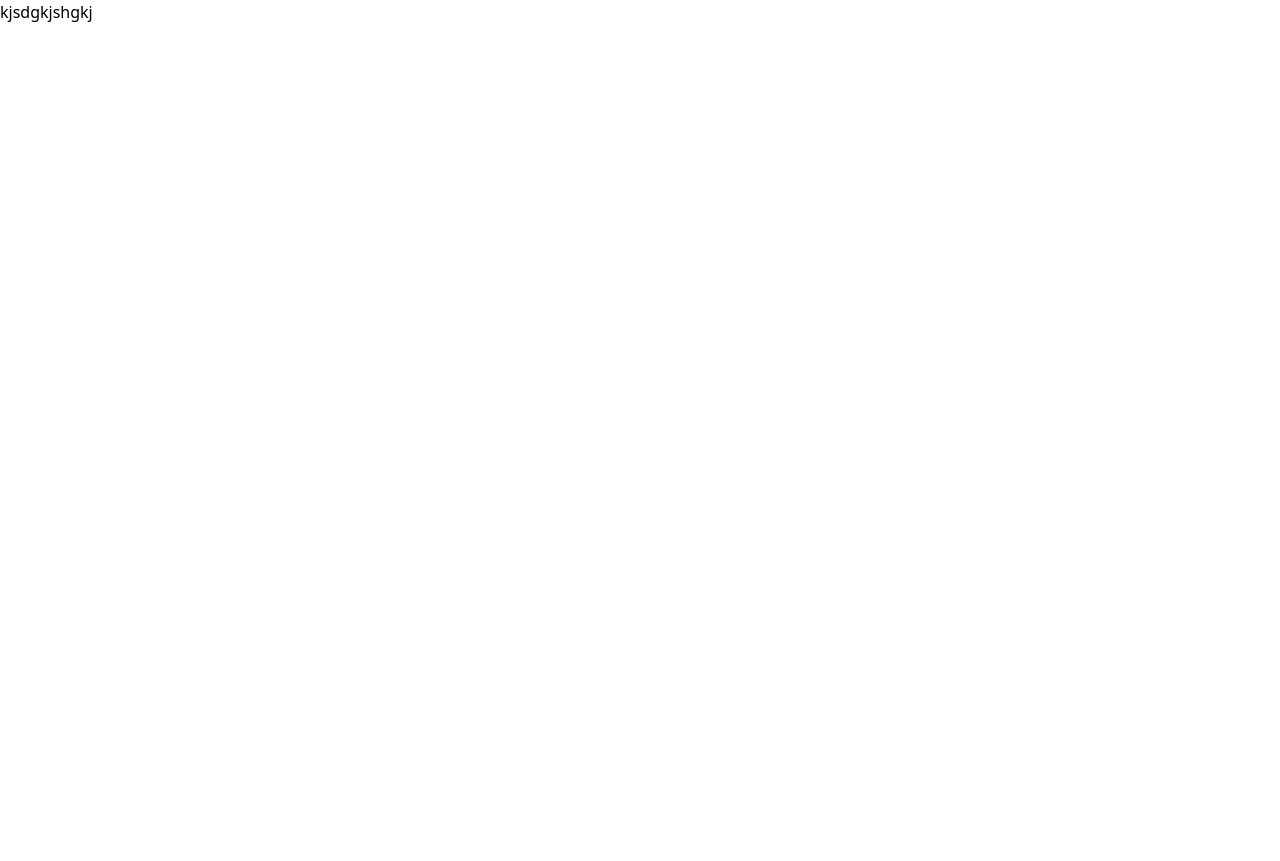
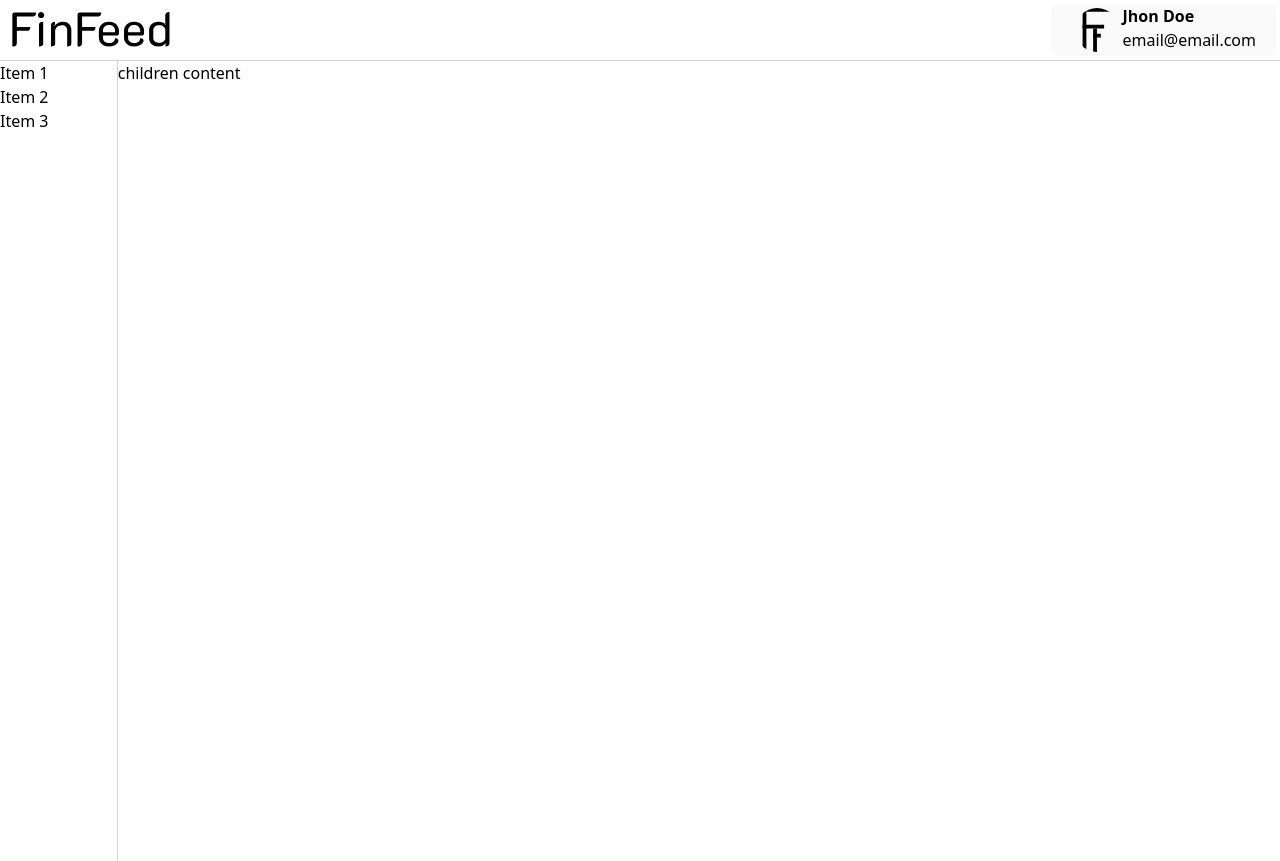
Before and after one commit to ernestocisnero/FinFeed, a React (Vite) app: page / in a window 1280 px wide. Before the commit the page ends 800 px from the top, so only its background shows below. Built offline with nearby package versions, Linux system fonts and the light colour scheme.

Commit message:
Add styling to navbar

```diff
--- a/src/App.css
+++ /dev/null
@@ -1,5 +0,0 @@
-
-#root {
-  max-width: 100vw;
-  max-height: 100vh;
-}
--- a/src/App.tsx
+++ b/src/App.tsx
@@ -1,4 +1,3 @@
-import './App.css'
 import { MainLayout } from './components'
 
 function App() {
@@ -8,7 +7,7 @@ function App() {
     <div className="App">
 
       <MainLayout>
-        <div>kjsdgkjshgkj</div>
+        <div>children content</div>
       </MainLayout>
     </div>
   )
--- a/src/components/MainLayout.tsx
+++ b/src/components/MainLayout.tsx
@@ -1,3 +1,4 @@
+import { UserProfile } from "./UserProfile"
 
 
 type MainLayoutPropType = {
@@ -6,7 +7,26 @@ type MainLayoutPropType = {
 export const MainLayout = ({ children }: MainLayoutPropType) => {
     return (
         <div>
-            { children }
+            <nav className="flex justify-between min-w-[100%] h-fit border-b-[1px] border-slate-300">
+                <div className="w-fit p-3">
+                    <img src="FinFeed.svg" alt="" />
+                </div>
+
+                <UserProfile />
+            </nav>
+
+            <div className="flex">
+                <aside className="flex flex-col min-w-[9.2%] min-h-screen border-r-[1px] border-slate-300">
+                    <ul>
+                        <li>Item 1</li>
+                        <li>Item 2</li>
+                        <li>Item 3</li>
+                    </ul>
+                </aside>
+                <main className="">
+                    {children}
+                </main>
+            </div>
         </div>
     )
 }
--- /dev/null
+++ b/src/components/UserProfile.tsx
@@ -0,0 +1,17 @@
+
+
+export const UserProfile = () => {
+    return (
+        <div className="flex px-[20px] m-1 bg-neutral-50 rounded-lg">
+
+            <img src="logoFinFeed.svg" className="rounded-full w-11 h-11 m-1" alt="profile image" />
+
+            <div className="flex flex-col">
+                <p className="font-bold">Jhon Doe</p>
+                <p> email@email.com </p>
+
+            </div>
+
+        </div>
+    )
+}
--- a/src/components/index.ts
+++ b/src/components/index.ts
@@ -1 +1,2 @@
 export * from './MainLayout';
+export * from './UserProfile';
```
Also changed, not shown: 1 other file (tests, documents, lock files or other folders).
